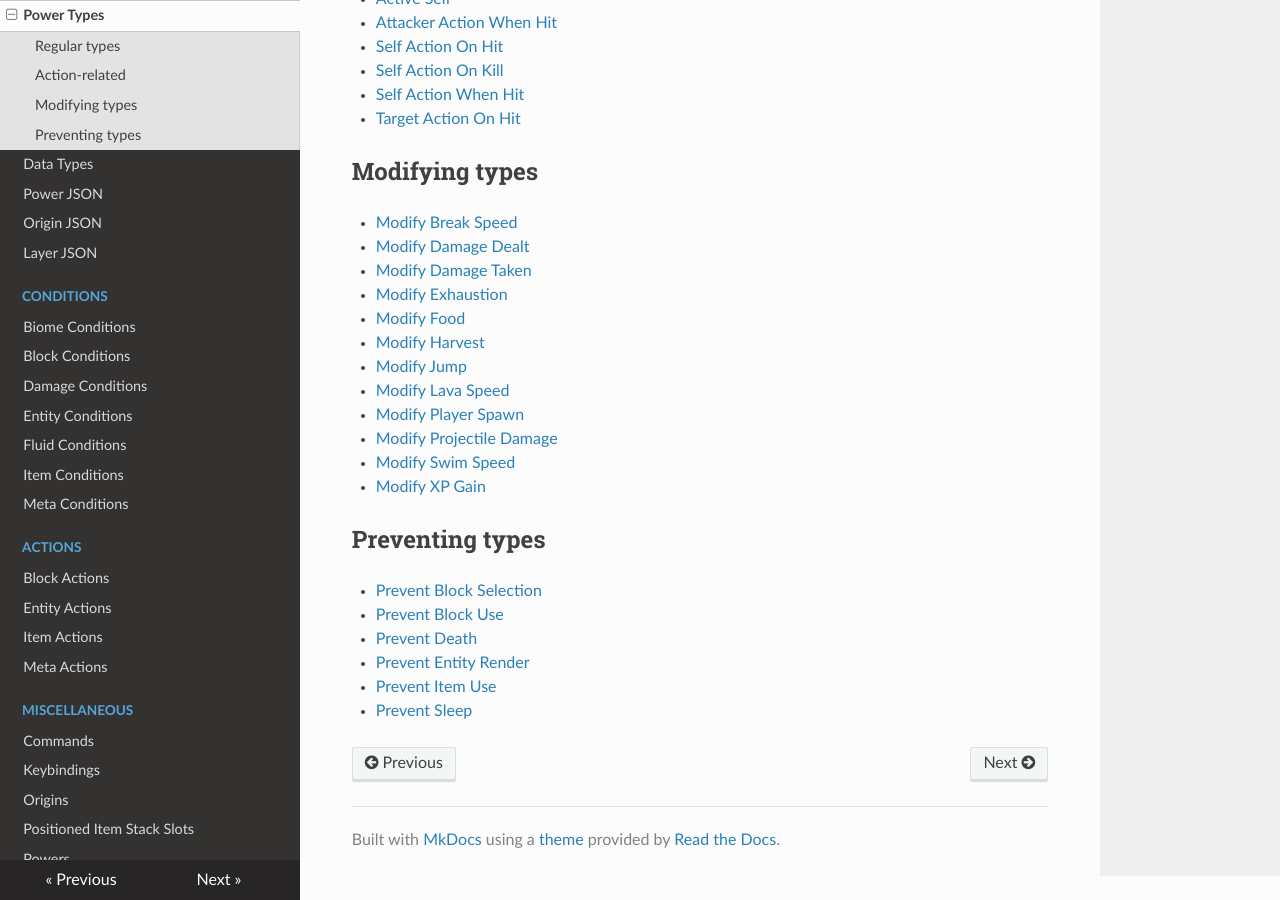
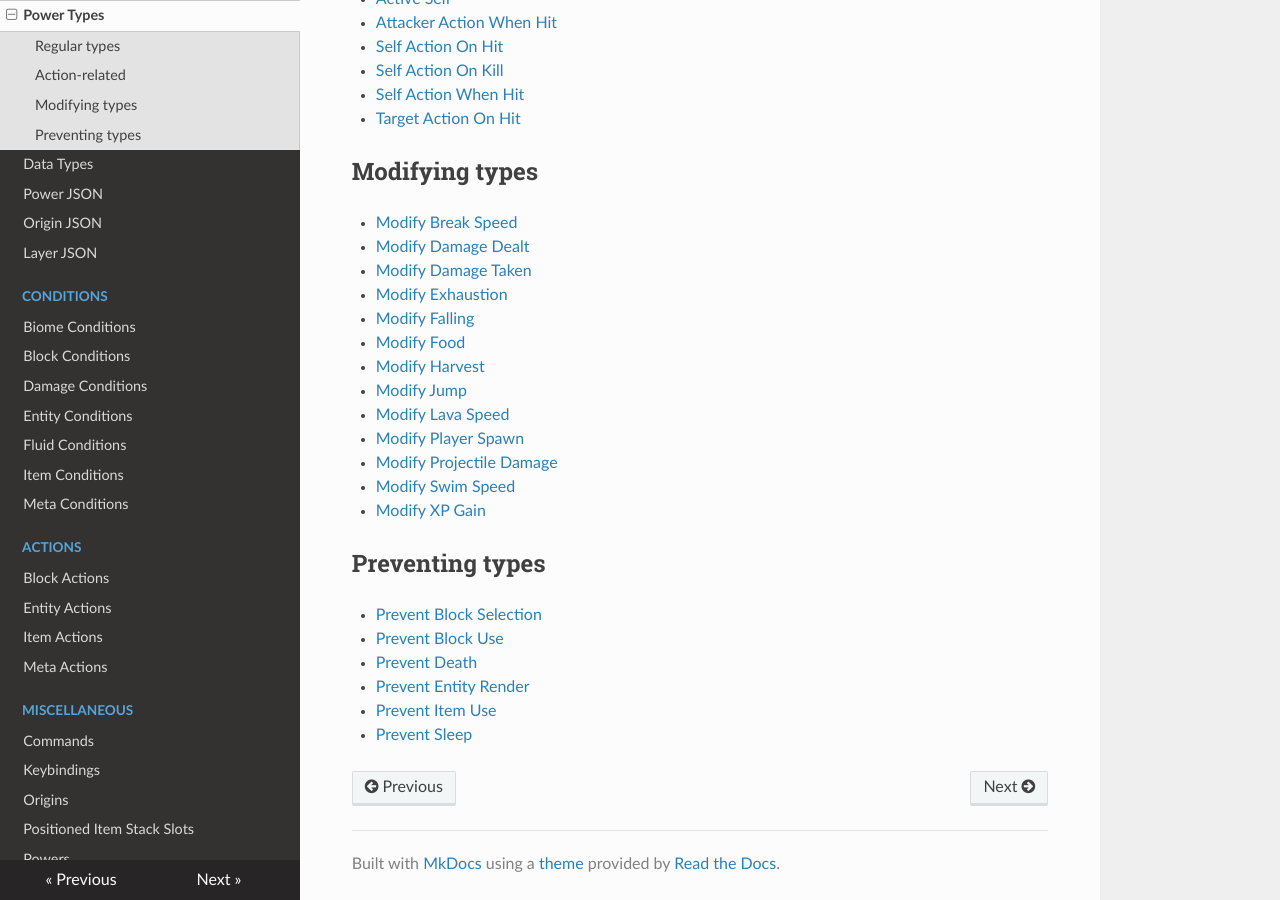
Before and after one commit to apace100/origins-docs, an MkDocs documentation site: the page built from docs/power_types.md, in a window 1280 px wide and 900 px high, scrolled down 1535 px. Built offline with MkDocs 1.6.1, drawn with Linux system fonts in a browser that asks for light colours; nearby versions of some CDN libraries.

Commit message:
Modified `power_types.md`: to include `modify_falling`

```diff
--- a/docs/power_types.md
+++ b/docs/power_types.md
@@ -11,81 +11,82 @@ Unless stated otherwise, each power type supports a `condition` field with an [e
 
 ## Regular types
 
-* [Attribute](attribute)
-* [Burn](burn)
-* [Climbing](climbing)
-* [Conditioned Attribute](conditioned_attribute)
-* [Conditioned Restrict Armor](conditioned_restrict_armor)
-* [Cooldown](cooldown)
-* [Creative Flight](creative_flight)
-* [Damage Over Time](damage_over_time)
-* [Disable Regen](disable_regen)
-* [Effect Immunity](effect_immunity)
-* [Elytra Flight](elytra_flight)
-* [Entity Glow](entity_glow)
-* [Entity Group](entity_group)
-* [Exhaust](exhaust)
-* [Fire Immunity](fire_immunity)
-* [Fire Projectile](fire_projectile)
-* [Ignore Water](ignore_water)
-* [Inventory](inventory)
-* [Invisibility](invisibility)
-* [Invulnerability](invulnerability)
-* [Launch](launch)
-* [Lava Vision](lava_vision)
-* [Model Color](model_color)
-* [Multiple](multiple)
-* [Night Vision](night_vision)
-* [Particle](particle)
-* [Phasing](phasing)
-* [Recipe](recipe)
-* [Resource](resource)
-* [Restrict Armor](restrict_armor)
-* [Shader](shader)
-* [Shaking](shaking)
-* [Simple](simple)
-* [Stacking Status Effect](stacking_status_effect)
-* [Starting Equipment](starting_equipment)
-* [Swimming](swimming)
-* [Toggle Night Vision](toggle_night_vision)
-* [Toggle](toggle)
-* [Walk On Fluid](walk_on_fluid)
+* [Attribute](power_types/attribute.md)
+* [Burn](power_types/burn.md)
+* [Climbing](power_types/climbing.md)
+* [Conditioned Attribute](power_types/conditioned_attribute.md)
+* [Conditioned Restrict Armor](power_types/conditioned_restrict_armor.md)
+* [Cooldown](power_types/cooldown.md)
+* [Creative Flight](power_types/creative_flight.md)
+* [Damage Over Time](power_types/damage_over_time.md)
+* [Disable Regen](power_types/disable_regen.md)
+* [Effect Immunity](power_types/effect_immunity.md)
+* [Elytra Flight](power_types/elytra_flight.md)
+* [Entity Glow](power_types/entity_glow.md)
+* [Entity Group](power_types/entity_group.md)
+* [Exhaust](power_types/exhaust.md)
+* [Fire Immunity](power_types/fire_immunity.md)
+* [Fire Projectile](power_types/fire_projectile.md)
+* [Ignore Water](power_types/ignore_water.md)
+* [Inventory](power_types/inventory.md)
+* [Invisibility](power_types/invisibility.md)
+* [Invulnerability](power_types/invulnerability.md)
+* [Launch](power_types/launch.md)
+* [Lava Vision](power_types/lava_vision.md)
+* [Model Color](power_types/model_color.md)
+* [Multiple](power_types/multiple.md)
+* [Night Vision](power_types/night_vision.md)
+* [Particle](power_types/particle.md)
+* [Phasing](power_types/phasing.md)
+* [Recipe](power_types/recipe.md)
+* [Resource](power_types/resource.md)
+* [Restrict Armor](power_types/restrict_armor.md)
+* [Shader](power_types/shader.md)
+* [Shaking](power_types/shaking.md)
+* [Simple](power_types/simple.md)
+* [Stacking Status Effect](power_types/stacking_status_effect.md)
+* [Starting Equipment](power_types/starting_equipment.md)
+* [Swimming](power_types/swimming.md)
+* [Toggle Night Vision](power_types/toggle_night_vision.md)
+* [Toggle](power_types/toggle_night_vision.md)
+* [Walk On Fluid](power_types/walk_on_fluid.md)
 
 ## Action-related
 
-* [Action On Block Break](action_on_block_break)
-* [Action On Callback](action_on_callback)
-* [Action On Item Use](action_on_item_use)
-* [Action On Land](action_on_land)
-* [Action On Wake Up](action_on_wake_up)
-* [Action Over Time](action_over_time)
-* [Active Self](active_self)
-* [Attacker Action When Hit](attacker_action_when_hit)
-* [Self Action On Hit](self_action_on_hit)
-* [Self Action On Kill](self_action_on_kill)
-* [Self Action When Hit](self_action_when_hit)
-* [Target Action On Hit](target_action_on_hit)
+* [Action On Block Break](power_types/action_on_block_break.md)
+* [Action On Callback](power_types/action_on_callback.md)
+* [Action On Item Use](power_types/action_on_item_use.md)
+* [Action On Land](power_types/action_on_land.md)
+* [Action On Wake Up](power_types/action_on_wake_up.md)
+* [Action Over Time](power_types/action_over_time.md)
+* [Active Self](power_types/active_self.md)
+* [Attacker Action When Hit](power_types/attacker_action_when_hit.md)
+* [Self Action On Hit](power_types/self_action_on_hit.md)
+* [Self Action On Kill](power_types/self_action_on_kill.md)
+* [Self Action When Hit](power_types/self_action_when_hit.md)
+* [Target Action On Hit](power_types/target_action_on_hit.md)
 
 ## Modifying types
 
-* [Modify Break Speed](modify_break_speed)
-* [Modify Damage Dealt](modify_damage_dealt)
-* [Modify Damage Taken](modify_damage_taken)
-* [Modify Exhaustion](modify_exhaustion)
-* [Modify Food](modify_food)
-* [Modify Harvest](modify_harvest)
-* [Modify Jump](modify_jump)
-* [Modify Lava Speed](modify_lava_speed)
-* [Modify Player Spawn](modify_player_spawn)
-* [Modify Projectile Damage](modify_projectile_damage)
-* [Modify Swim Speed](modify_swim_speed)
-* [Modify XP Gain](modify_xp_gain)
+* [Modify Break Speed](power_types/modify_break_speed.md)
+* [Modify Damage Dealt](power_types/modify_damage_dealt.md)
+* [Modify Damage Taken](power_types/modify_damage_taken.md)
+* [Modify Exhaustion](power_types/modify_exhaustion.md)
+* [Modify Falling](power_types/modify_falling.md)
+* [Modify Food](power_types/modify_food.md)
+* [Modify Harvest](power_types/modify_harvest.md)
+* [Modify Jump](power_types/modify_jump.md)
+* [Modify Lava Speed](power_types/modify_lava_speed.md)
+* [Modify Player Spawn](power_types/modify_player_spawn.md)
+* [Modify Projectile Damage](power_types/modify_projectile_damage.md)
+* [Modify Swim Speed](power_types/modify_swim_speed.md)
+* [Modify XP Gain](power_types/modify_xp_gain.md)
 
 ## Preventing types
 
-* [Prevent Block Selection](prevent_block_selection)
-* [Prevent Block Use](prevent_block_use)
-* [Prevent Death](prevent_death)
-* [Prevent Entity Render](prevent_entity_render)
-* [Prevent Item Use](prevent_item_use)
-* [Prevent Sleep](prevent_sleep)
+* [Prevent Block Selection](power_types/prevent_block_selection.md)
+* [Prevent Block Use](power_types/prevent_block_use.md)
+* [Prevent Death](power_types/prevent_death.md)
+* [Prevent Entity Render](power_types/prevent_entity_render.md)
+* [Prevent Item Use](power_types/prevent_item_use.md)
+* [Prevent Sleep](power_types/prevent_sleep.md)
```
Also changed, not shown: other parts of docs/power_types.md (+1 -1 lines).
